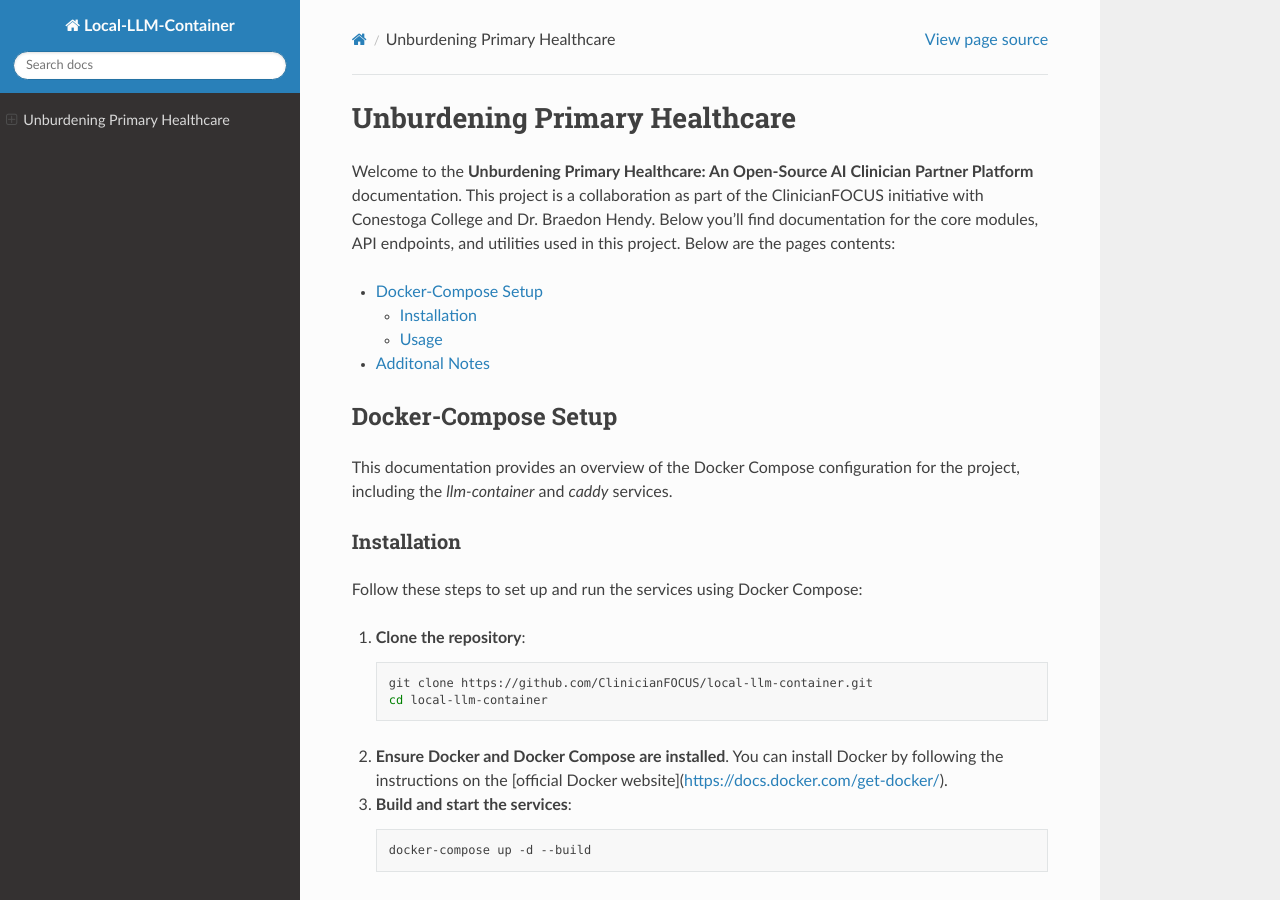
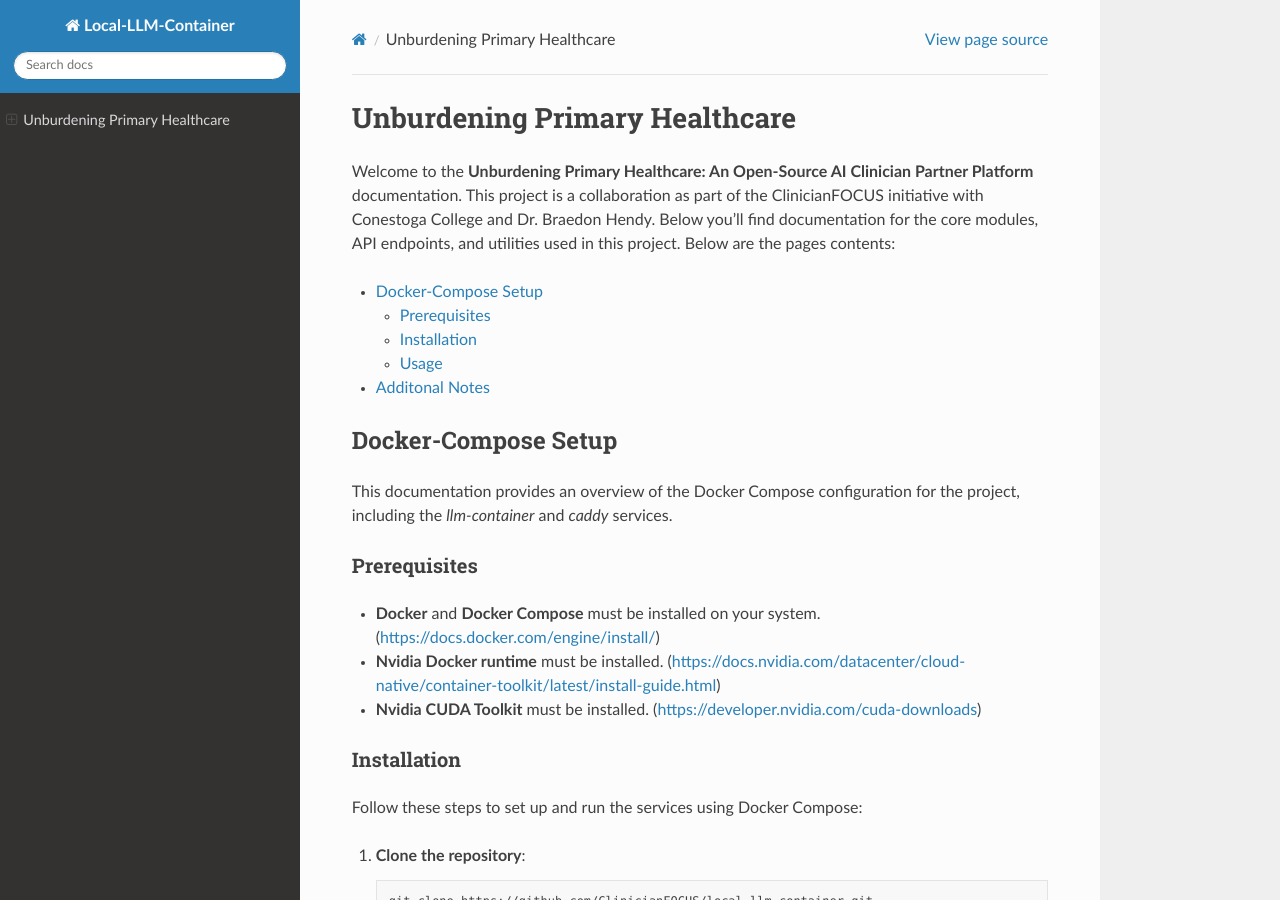
Before and after one commit to ClinicianFOCUS/local-llm-container, a Sphinx documentation site: the page built from docs/index.rst, in a window 1280 px wide and 900 px high. Built offline with Sphinx 7.4.7 and the Read the Docs theme 3.1.0, drawn with Linux system fonts in a browser that asks for light colours.

Commit message:
Prereqs section

```diff
--- a/docs/index.rst
+++ b/docs/index.rst
@@ -18,6 +18,14 @@ Docker-Compose Setup
 ====================
 
 This documentation provides an overview of the Docker Compose configuration for the project, including the `llm-container` and `caddy` services.
+
+Prerequisites
+-------------
+
+- **Docker** and **Docker Compose** must be installed on your system. (https://docs.docker.com/engine/install/)
+- **Nvidia Docker runtime** must be installed. (https://docs.nvidia.com/datacenter/cloud-native/container-toolkit/latest/install-guide.html)
+- **Nvidia CUDA Toolkit** must be installed. (https://developer.nvidia.com/cuda-downloads)
+
 
 Installation
 ------------
```
